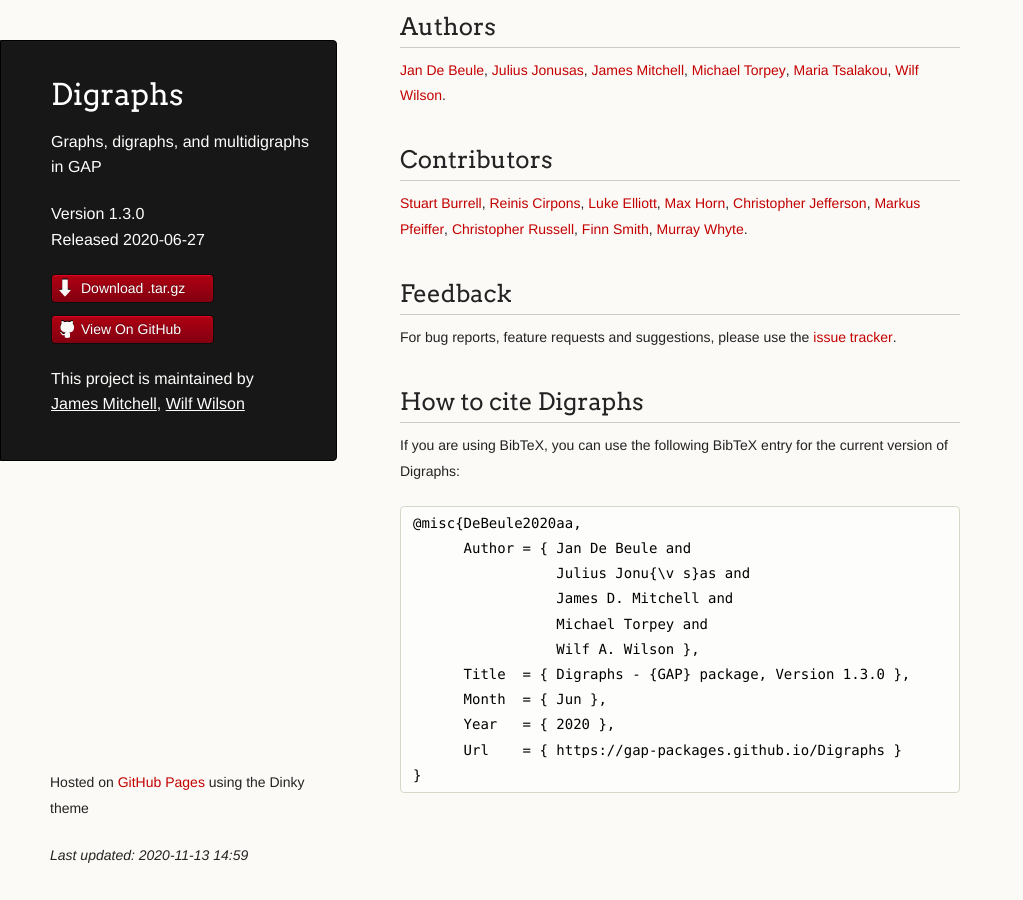
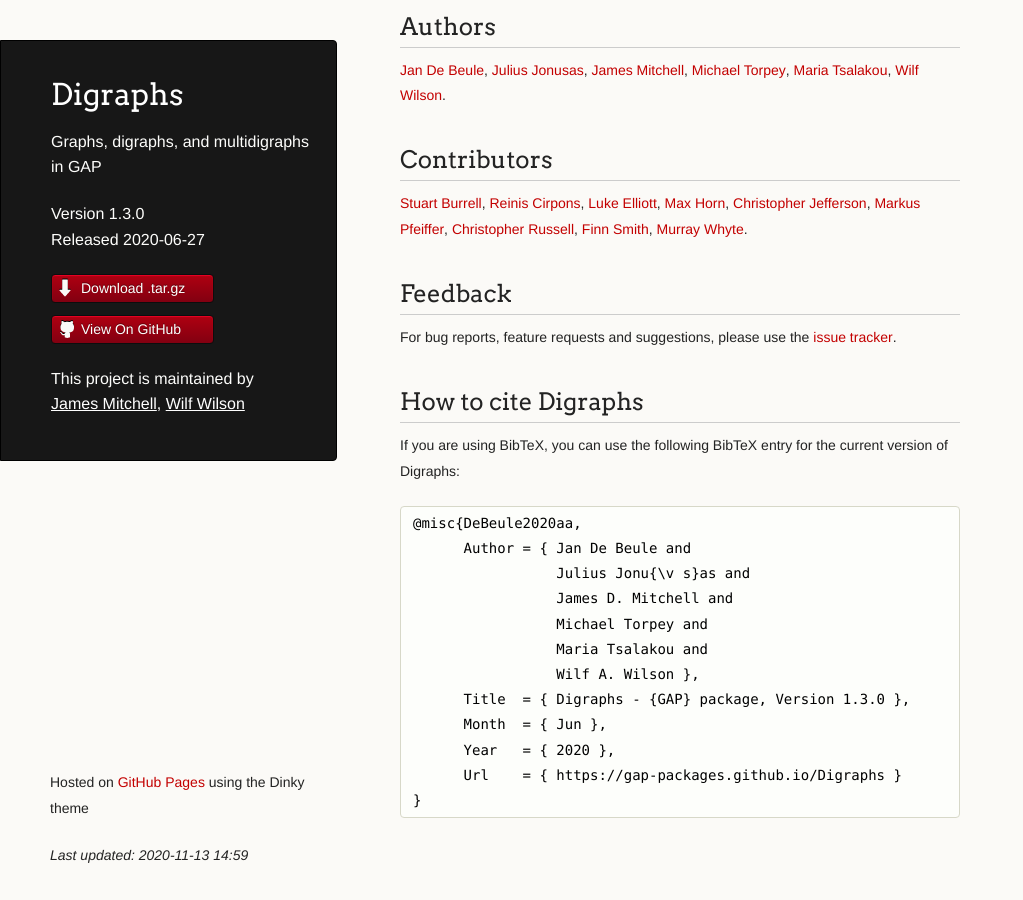
Before and after one commit to digraphs/Digraphs, a Jekyll site: the page built from index.md, in a window 1280 px wide and 900 px high, scrolled down 806 px. Shown: the whole window, without its empty margins (0-1023 px from the left). Built offline with Jekyll 4.4.1, drawn with Linux system fonts in a browser that asks for light colours; our own code applies the rules of GitHub Pages for plain Markdown files; before the commit the page ends 1681 px from its top, so only the background shows below that.

Commit message:
Add author Maria Tsalakou to "How to cite Digraphs" action

```diff
--- a/index.md
+++ b/index.md
@@ -65,6 +65,7 @@
                  Julius Jonu{\v s}as and
                  James D. Mitchell and
                  Michael Torpey and
+                 Maria Tsalakou and
                  Wilf A. Wilson },
       Title  = { Digraphs - {GAP} package, Version {{site.data.package.version}} },
       Month  = { {{site.data.package.date | date: "%b"}} },
```
